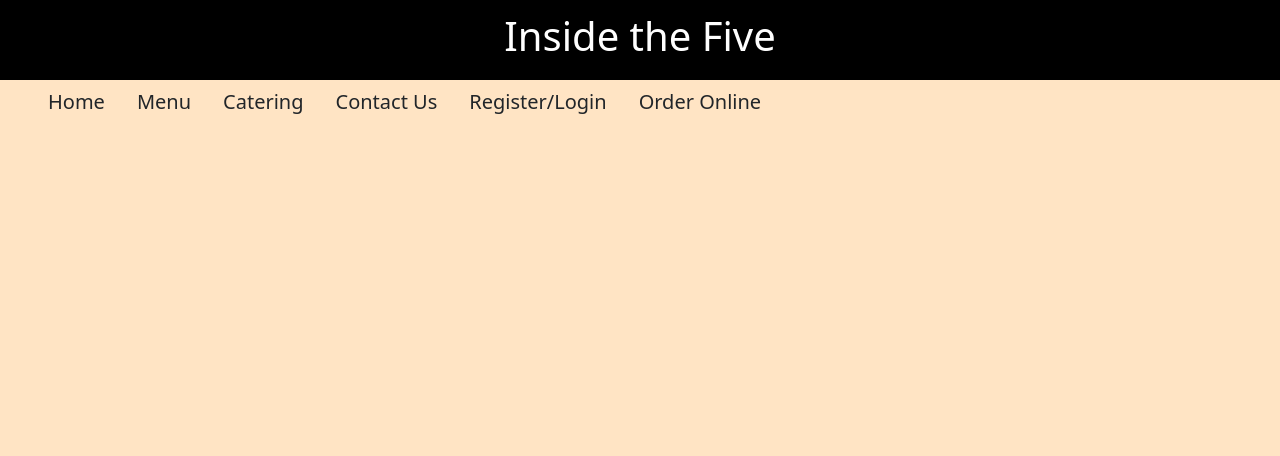
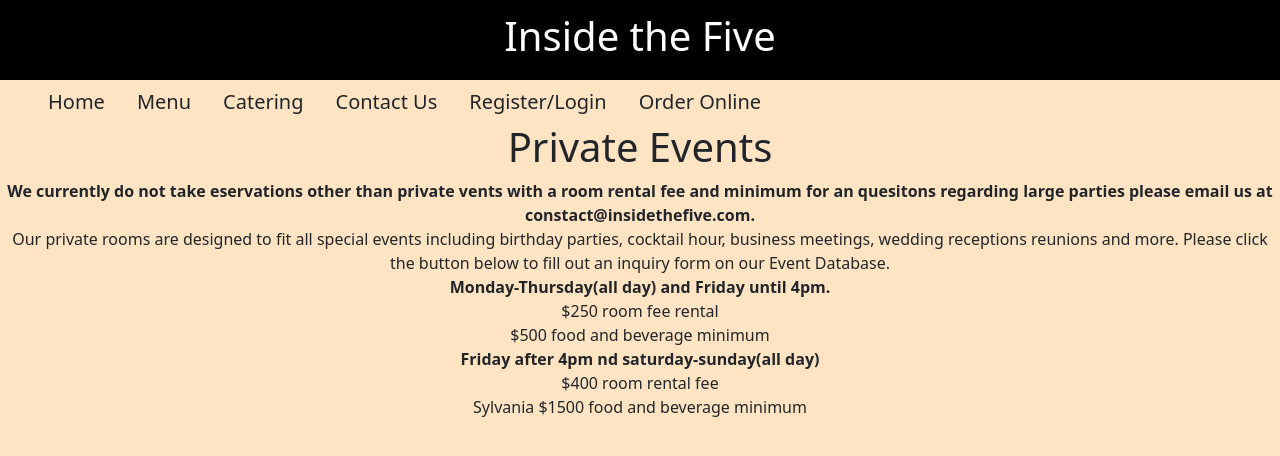
Before and after one commit to OliverQian7/Insidethe5, a React (Create React App) app in the folder client/: page / in a window 1280 px wide. Both pictures are taken after a click on the link "Catering". Shown: the top 456 px of the page. Built offline with nearby package versions, Linux system fonts and the light colour scheme; what google-maps-react would draw is missing.

Commit message:
Revert "Revert "Merge branch 'Const' into oliver""
This reverts commit 6b8e5ef38818352f6f1c3e088b3ff2706e9b5942.

```diff
--- a/client/src/App.css
+++ b/client/src/App.css
@@ -9,7 +9,15 @@
 #pic1 {
   align-content: stretch;
 }
-
+#caterwarning {
+  font-weight: bold;
+}
+#eventfee1 {
+font-weight: bold;
+}
+#eventfee3 {
+font-weight: bold;
+}
 header {
   position: sticky;
   overflow: hidden;
--- a/client/src/Components/Tabs/Catering.js
+++ b/client/src/Components/Tabs/Catering.js
@@ -3,7 +3,35 @@ import React from 'react'
 function Catering() {
     return (
         <div>
-
+            <h1>Private Events</h1>
+            <subtitle1 id="caterwarning">
+                We currently do not take eservations other than private vents with a room rental fee and minimum for an quesitons regarding large parties please email us at constact@insidethefive.com.
+            </subtitle1>
+            <br></br>
+            <subtitle1 id="eventbody">
+                Our private rooms are designed to fit all special events including birthday parties, cocktail hour, business meetings, wedding receptions reunions and more. Please click the button below to fill out an inquiry form on our Event Database.
+            </subtitle1>
+            <br></br>
+            <subtitle1 id="eventfee1">
+                Monday-Thursday(all day) and Friday until 4pm.
+            </subtitle1>
+            <br></br>
+            <subtitle1 id="eventfee2">
+                $250 room fee rental
+                <br></br>
+                $500 food and beverage minimum
+            </subtitle1>
+            <br></br>
+            <subtitle1 id="eventfee3">
+                Friday after 4pm nd saturday-sunday(all day)
+            </subtitle1>
+            <br></br>
+            <subtitle1 id="eventfee4">
+                $400 room rental fee
+                <br>
+                </br>
+                Sylvania $1500 food and beverage minimum
+            </subtitle1>
         </div>
     )
 }
```
